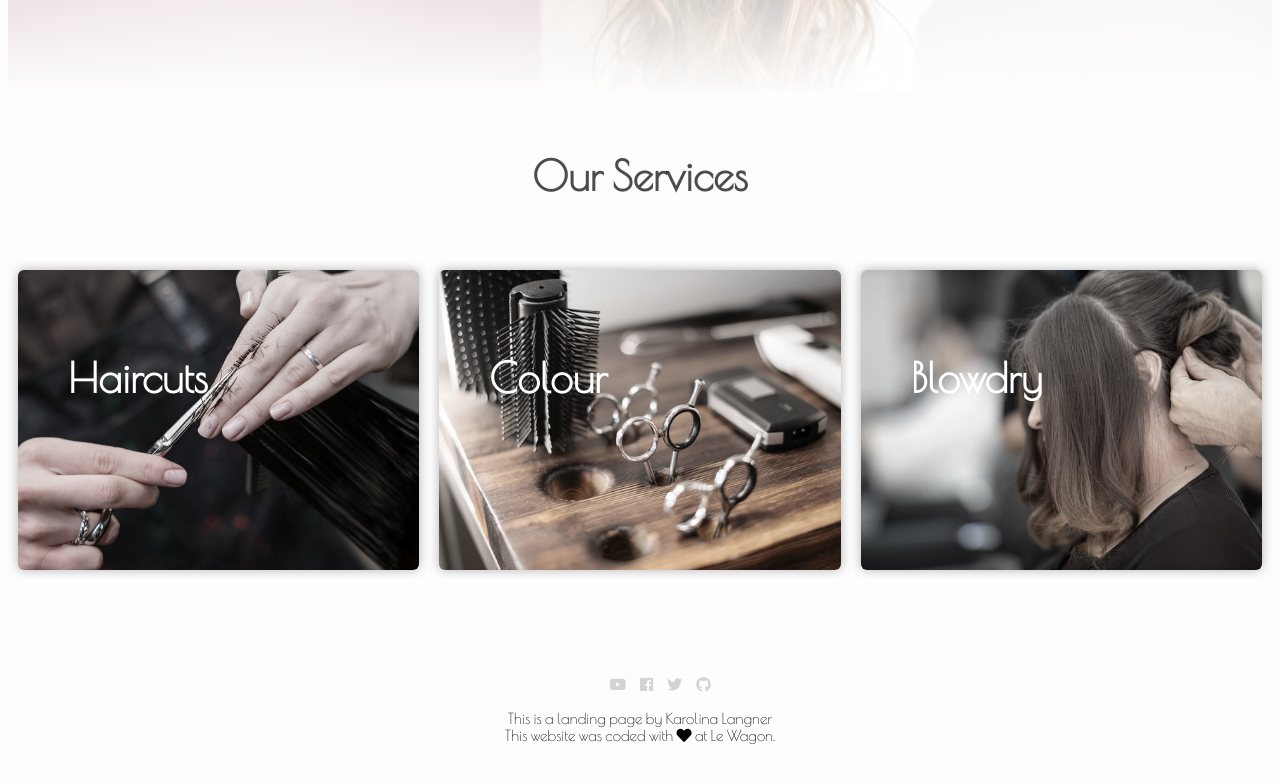
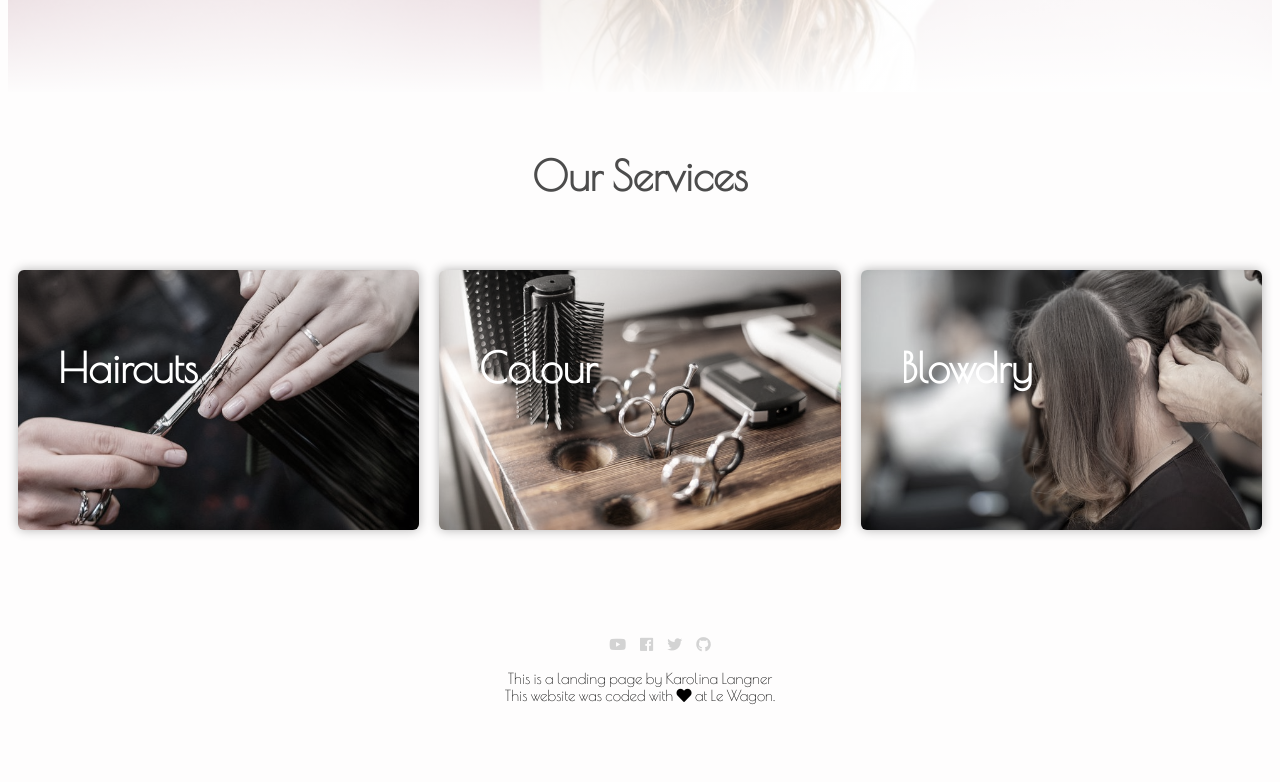
Before and after one commit to karolinalangner/landing, a plain HTML site: page index.html in a window 1280 px wide. Shown: the part 416-1198 px from the top of the page. After the commit the page ends 1159 px from the top, so only its background shows below. Drawn offline with nearby package versions, Linux system fonts and the light colour scheme.

Commit message:
footer shorter

```diff
--- a/css/components/card.css
+++ b/css/components/card.css
@@ -8,13 +8,13 @@
     display: flex;
     box-shadow: 0 0 11px rgba(0,0,0,0.3);
     width: 370px;
-    height: 200px;
+    height: 180px;
     background-position: center;
     background-size: cover;
     border-radius: 6px;
     margin: 10px;
     background-blend-mode: hue;
-    padding: 50px;
+    padding: 40px;
 }
 
 .card h2 {
--- a/css/components/footer.css
+++ b/css/components/footer.css
@@ -2,8 +2,9 @@
     padding: 80px;
     background: #FEFDFD;
     color: black;
-    position: relative;
     align-items: center;
+    bottom: 0;
+    height: 35px;
 }
 
 .footer a {
```
